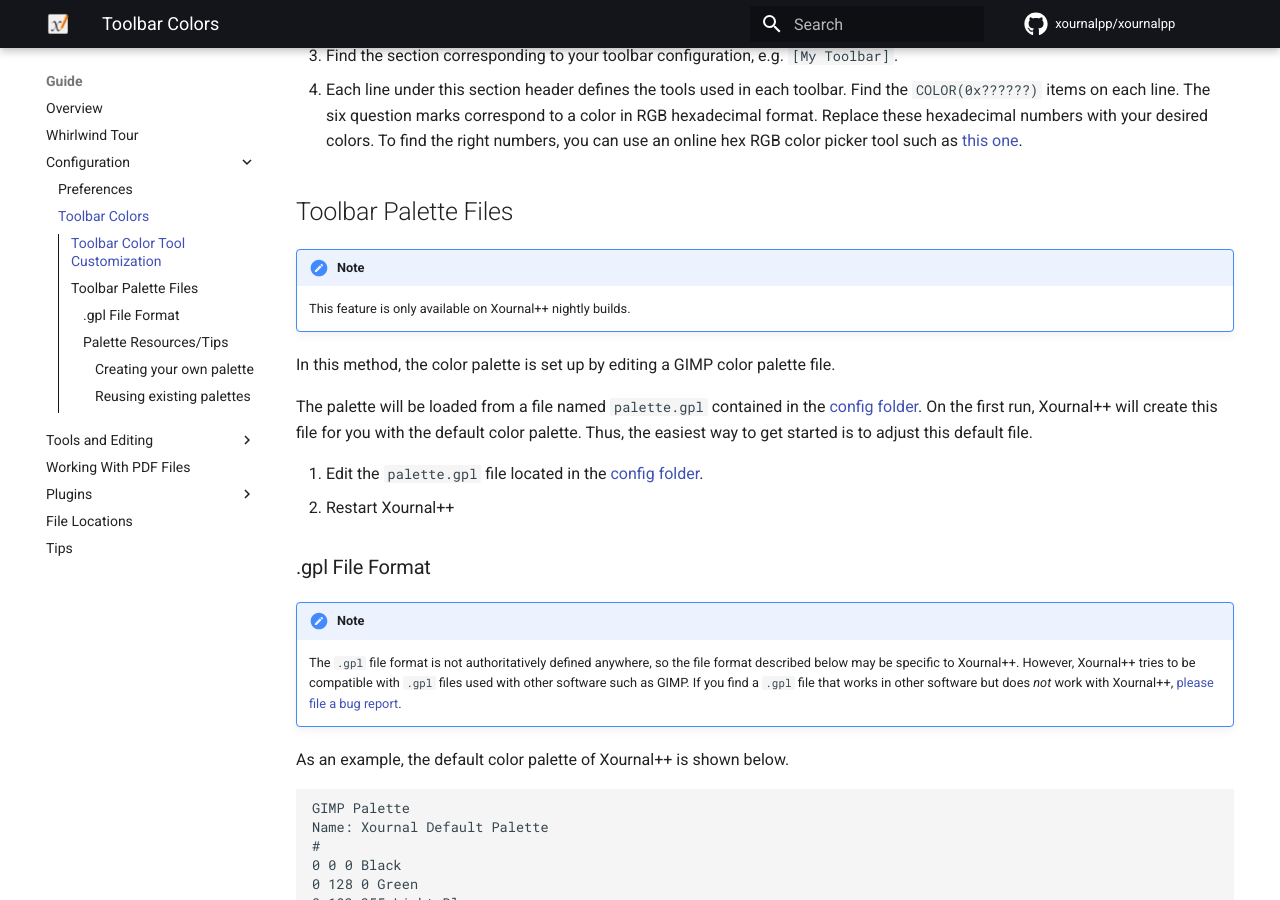
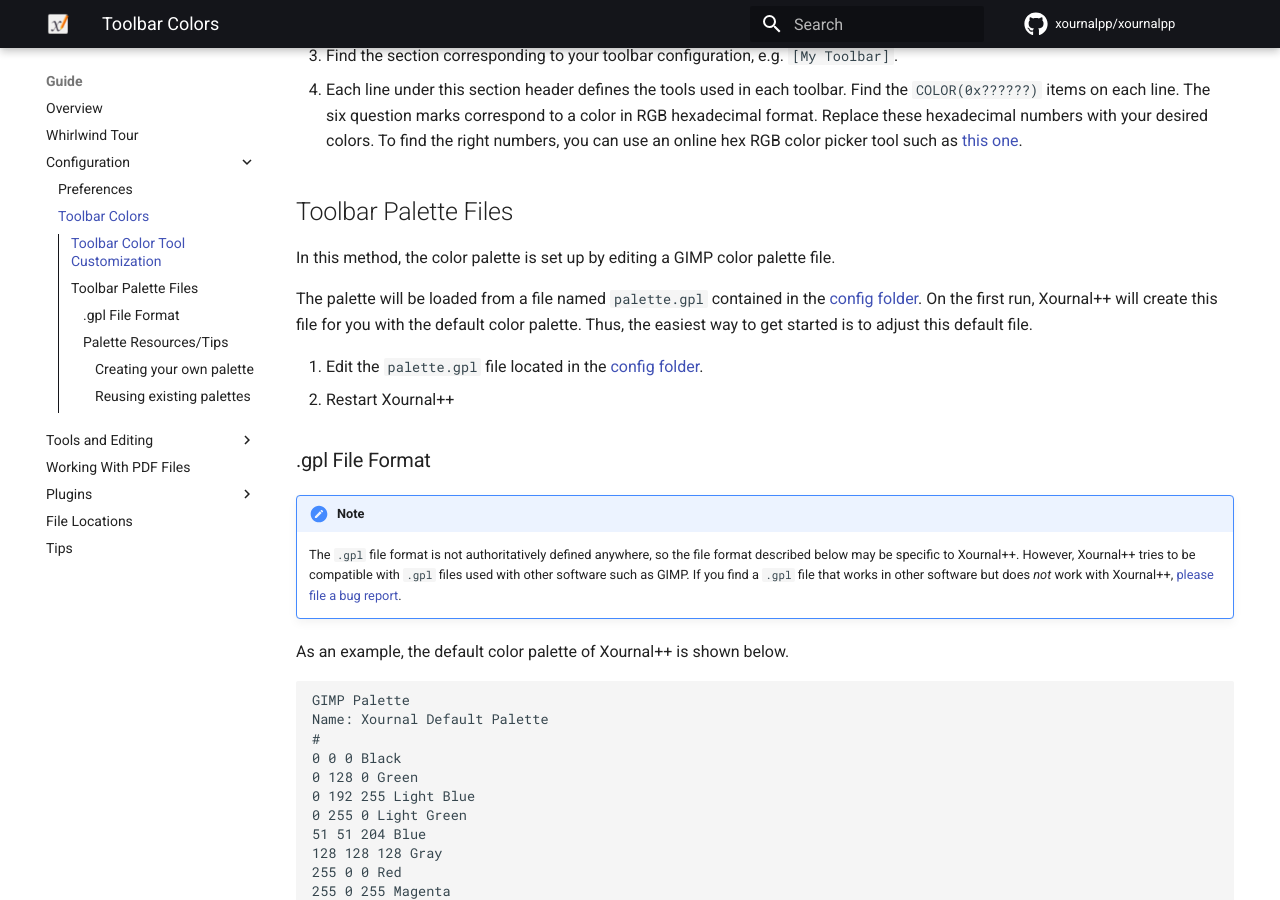
Before and after one commit to xournalpp/xournalpp.github.io, an MkDocs documentation site: the page built from docs/guide/config/toolbar-colors.md, in a window 1280 px wide and 900 px high, scrolled down 528 px. Built offline with MkDocs 1.6.1 and Material for MkDocs 9.7.7, drawn with Linux system fonts in a browser that asks for light colours; comment, search, counter and statistics services are not loaded; the version menu is left out.

Commit message:
Update toolbar-colors.md

```diff
--- a/docs/guide/config/toolbar-colors.md
+++ b/docs/guide/config/toolbar-colors.md
@@ -27,10 +27,6 @@ in in your toolbar configuration.
    online hex RGB color picker tool such as [this one][mdn color picker].
 
 ## Toolbar Palette Files
-
-!!! note
-
-    This feature is only available on Xournal++ nightly builds.
 
 In this method, the color palette is set up by editing a GIMP color palette
 file.
```
